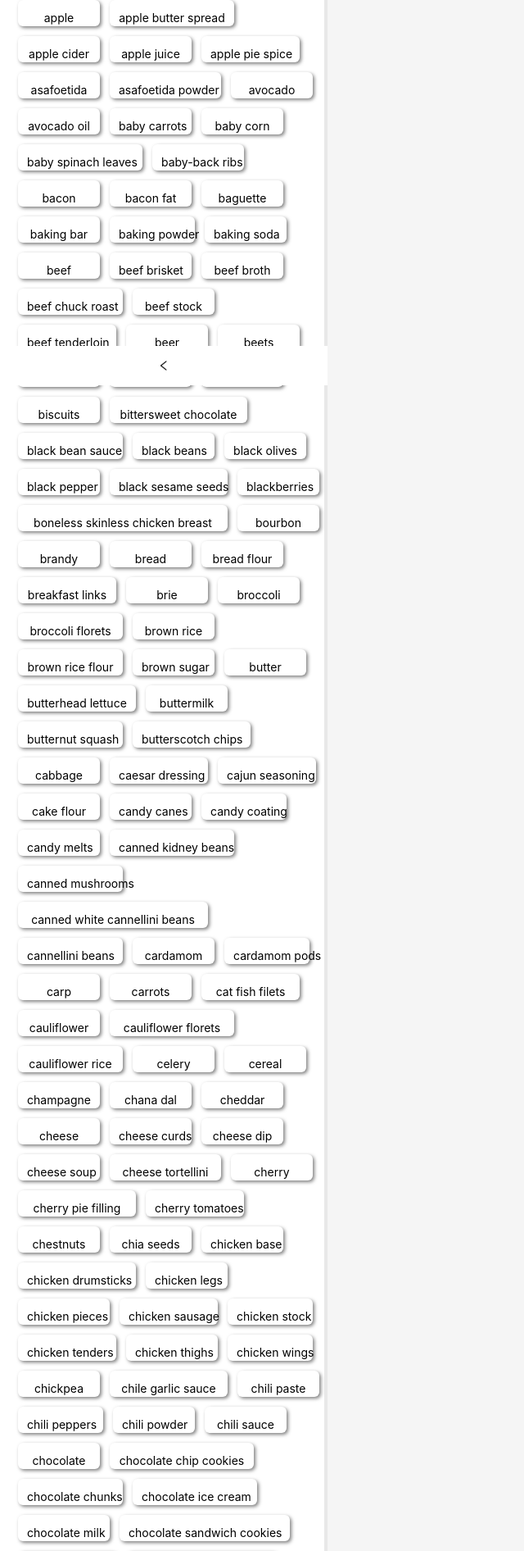
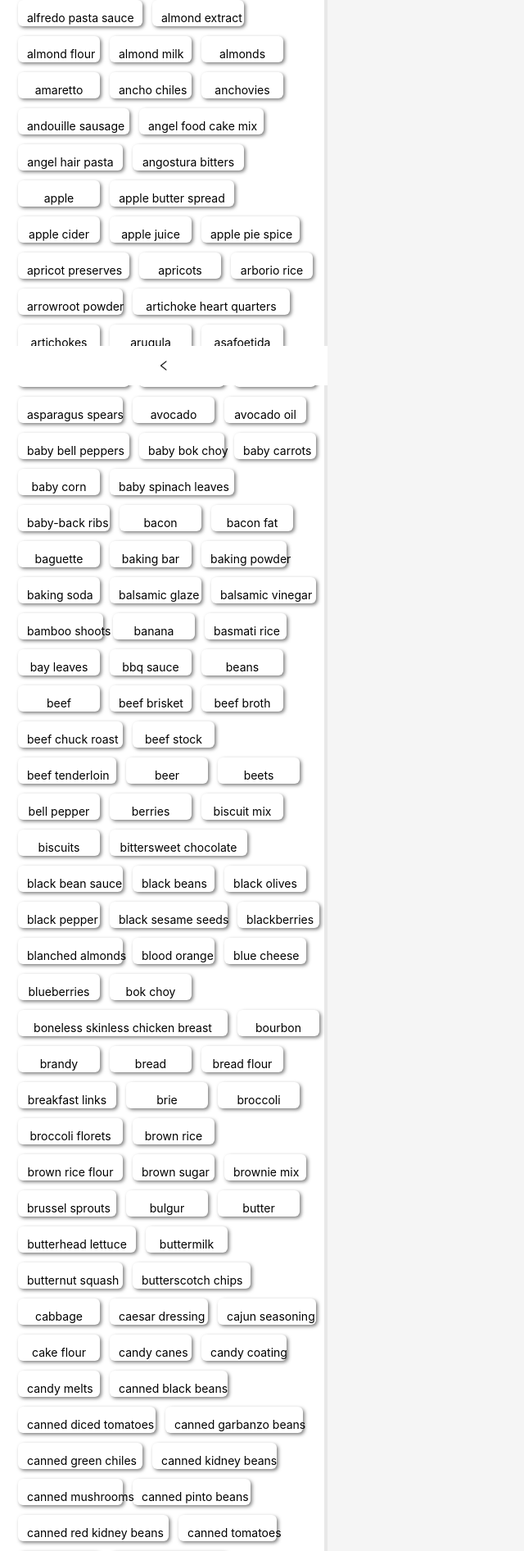
Before and after one commit to parulchaddha/TasteBud-AI, a React (Create React App) app in the folder tastebud/: page /Pantry in a window 1280 px wide. Shown: the part 330-2222 px from the top of the page at 82% size, without its empty margins (0-640 px from the left). Built offline with nearby package versions, Linux system fonts and the light colour scheme.

Commit message:
Pantry page fixed

```diff
--- a/tastebud/src/Components/ingredientData.js
+++ b/tastebud/src/Components/ingredientData.js
@@ -1,18 +1,42 @@
 const ingredientData = [
     {"name": "5 spice powder", "id": 1002002},
+    {"name": "acorn squash", "id": 11482},
+    {"name": "adobo sauce", "id": 6979},
+    {"name": "agave nectar", "id": 19912},
+    {"name": "ahi tuna", "id": 15117},
     {"name": "alfredo pasta sauce", "id": 93606},
     {"name": "almond extract", "id": 1002050},
+    {"name": "almond flour", "id": 93740},
+    {"name": "almond milk", "id": 93607},
     {"name": "almonds", "id": 12061},
-    {"name": "amaretto", "id": 10014534},,
+    {"name": "amaretto", "id": 10014534},
+    {"name": "ancho chiles", "id": 10211962},
+    {"name": "anchovies", "id": 15001},
+    {"name": "andouille sausage", "id": 7064},
+    {"name": "angel food cake mix", "id": 18087},
+    {"name": "angel hair pasta", "id": 10020420},
+    {"name": "angostura bitters", "id": 93653},
     {"name": "apple", "id": 9003},
     {"name": "apple butter spread", "id": 19294},
     {"name": "apple cider", "id": 1009016},
     {"name": "apple juice", "id": 9016},
     {"name": "apple pie spice", "id": 1042035},
+    {"name": "apricot preserves", "id": 19719},
+    {"name": "apricots", "id": 9021},
+    {"name": "arborio rice", "id": 10020052},
+    {"name": "arrowroot powder", "id": 20003},
+    {"name": "artichoke heart quarters", "id": 93828},
+    {"name": "artichokes", "id": 11007},
+    {"name": "arugula", "id": 11959},
     {"name": "asafoetida", "id": 1032035},
     {"name": "asafoetida powder", "id": 0},
+    {"name": "asiago cheese", "id": 1001033},
+    {"name": "asian pear", "id": 9252},
+    {"name": "asparagus spears", "id": 11011},
     {"name": "avocado", "id": 9037},
     {"name": "avocado oil", "id": 4581},
+    {"name": "baby bell peppers", "id": 10311821},
+    {"name": "baby bok choy", "id": 93636},
     {"name": "baby carrots", "id": 11960},
     {"name": "baby corn", "id": 10011168},
     {"name": "baby spinach leaves", "id": 11457},
@@ -23,6 +47,14 @@ const ingredientData = [
     {"name": "baking bar", "id": 19078},
     {"name": "baking powder", "id": 18371},
     {"name": "baking soda", "id": 18372},
+    {"name": "balsamic glaze", "id": 98998},
+    {"name": "balsamic vinegar", "id": 2069},
+    {"name": "bamboo shoots", "id": 11028},
+    {"name": "banana", "id": 9040},
+    {"name": "basmati rice", "id": 10020444},
+    {"name": "bay leaves", "id": 2004},
+    {"name": "bbq sauce", "id": 6150},
+    {"name": "beans", "id": 16069},
     {"name": "beef", "id": 23572},
     {"name": "beef brisket", "id": 13023},
     {"name": "beef broth", "id": 6008},
@@ -42,6 +74,11 @@ const ingredientData = [
     {"name": "black pepper", "id": 1002030},
     {"name": "black sesame seeds", "id": 10012023},
     {"name": "blackberries", "id": 9042},
+    {"name": "blanched almonds", "id": 12062},
+    {"name": "blood orange", "id": 1009200},
+    {"name": "blue cheese", "id": 1004},
+    {"name": "blueberries", "id": 9050},
+    {"name": "bok choy", "id": 11116},
     {"name": "boneless skinless chicken breast", "id": 1055062},
     {"name": "bourbon", "id": 10014037},
     {"name": "brandy", "id": 10114037},
@@ -54,6 +91,9 @@ const ingredientData = [
     {"name": "brown rice", "id": 20040},
     {"name": "brown rice flour", "id": 20090},
     {"name": "brown sugar", "id": 19334},
+    {"name": "brownie mix", "id": 18632},
+    {"name": "brussel sprouts", "id": 11098},
+    {"name": "bulgur", "id": 20012},
     {"name": "butter", "id": 1001},
     {"name": "butterhead lettuce", "id": 11250},
     {"name": "buttermilk", "id": 1230},
@@ -66,10 +106,24 @@ const ingredientData = [
     {"name": "candy canes", "id": 93759},
     {"name": "candy coating", "id": 98857},
     {"name": "candy melts", "id": 93775},
+    {"name": "canned black beans", "id": 16018},
+    {"name": "canned diced tomatoes", "id": 11531},
+    {"name": "canned garbanzo beans", "id": 16058},
+    {"name": "canned green chiles", "id": 11980},
     {"name": "canned kidney beans", "id": 16034},
     {"name": "canned mushrooms", "id": 11264},
+    {"name": "canned pinto beans", "id": 16044},
+    {"name": "canned red kidney beans", "id": 10016034},
+    {"name": "canned tomatoes", "id": 10011693},
+    {"name": "canned tuna", "id": 10115121},
+    {"name": "canned white beans", "id": 16051},
     {"name": "canned white cannellini beans", "id": 10016051},
     {"name": "cannellini beans", "id": 10716050},
+    {"name": "cantaloupe", "id": 9181},
+    {"name": "capers", "id": 2054},
+    {"name": "caramel sauce", "id": 19364},
+    {"name": "caramels", "id": 19074},
+    {"name": "caraway seed", "id": 2005},
     {"name": "cardamom", "id": 2006},
     {"name": "cardamom pods", "id": 1002006},
     {"name": "carp", "id": 15008},
@@ -79,6 +133,10 @@ const ingredientData = [
     {"name": "cauliflower florets", "id": 10011135},
     {"name": "cauliflower rice", "id": 10111135},
     {"name": "celery", "id": 11143},
+    {"name": "celery ribs", "id": 10111143},
+    {"name": "celery root", "id": 11141},
+    {"name": "celery salt", "id": 1052047},
+    {"name": "celery seed", "id": 2007},
     {"name": "cereal", "id": 8029},
     {"name": "champagne", "id": 10043155},
     {"name": "chana dal", "id": 99236},
@@ -94,6 +152,10 @@ const ingredientData = [
     {"name": "chestnuts", "id": 12098},
     {"name": "chia seeds", "id": 12006},
     {"name": "chicken base", "id": 6080},
+    {"name": "chicken bouillon", "id": 6480},
+    {"name": "chicken bouillon granules", "id": 1006080},
+    {"name": "chicken breasts", "id": 5062},
+    {"name": "chicken broth", "id": 6194},
     {"name": "chicken drumsticks", "id": 5066},
     {"name": "chicken legs", "id": 5075},
     {"name": "chicken pieces", "id": 1005006},
@@ -108,6 +170,10 @@ const ingredientData = [
     {"name": "chili peppers", "id": 11962},
     {"name": "chili powder", "id": 2009},
     {"name": "chili sauce", "id": 6972},
+    {"name": "chipotle chiles in adobo", "id": 11632},
+    {"name": "chipotle chilies", "id": 98839},
+    {"name": "chipotle peppers in adobo", "id": 99223},
+    {"name": "chive & onion cream cheese spread", "id": 93748},
     {"name": "chocolate", "id": 19081},
     {"name": "chocolate chip cookies", "id": 28027},
     {"name": "chocolate chunks", "id": 10419903},
@@ -119,6 +185,10 @@ const ingredientData = [
     {"name": "chorizo sausage", "id": 7019},
     {"name": "cider vinegar", "id": 2048},
     {"name": "cilantro", "id": 11165},
+    {"name": "cinnamon roll", "id": 99020},
+    {"name": "cinnamon stick", "id": 1002010},
+    {"name": "cinnamon sugar", "id": 10219335},
+    {"name": "cinnamon swirl bread", "id": 18047},
     {"name": "clam juice", "id": 14187},
     {"name": "clams", "id": 15157},
     {"name": "clarified butter", "id": 93632},
@@ -128,6 +198,7 @@ const ingredientData = [
     {"name": "cocoa nibs", "id": 98846},
     {"name": "cocoa powder", "id": 19165},
     {"name": "coconut", "id": 12104},
+    {"name": "coconut aminos", "id": 98929},
     {"name": "coconut butter", "id": 93746},
     {"name": "coconut cream", "id": 12115},
     {"name": "coconut extract", "id": 1032050},
@@ -141,10 +212,18 @@ const ingredientData = [
     {"name": "cola", "id": 14400},
     {"name": "colby jack", "id": 1011},
     {"name": "collard greens", "id": 11161},
+    {"name": "condensed cream of celery soup", "id": 6010},
+    {"name": "condensed cream of mushroom soup", "id": 6147},
+    {"name": "confectioner's swerve", "id": 99084},
     {"name": "cooked bacon", "id": 10862},
     {"name": "cooked brown rice", "id": 20041},
     {"name": "cooked chicken breast", "id": 5064},
+    {"name": "cooked ham", "id": 10802},
+    {"name": "cooked long grain rice", "id": 10220445},
     {"name": "cooked pasta", "id": 20421},
+    {"name": "cooked polenta", "id": 1008166},
+    {"name": "cooked quinoa", "id": 20137},
+    {"name": "cooked wild rice", "id": 20088},
     {"name": "cookies", "id": 10118192},
     {"name": "coriander", "id": 2012},
     {"name": "corn", "id": 11168},
@@ -152,6 +231,13 @@ const ingredientData = [
     {"name": "corn chips", "id": 19003},
     {"name": "corn flakes cereal", "id": 8020},
     {"name": "corn flour", "id": 20019},
+    {"name": "corn kernels", "id": 11172},
+    {"name": "corn oil", "id": 42289},
+    {"name": "corn tortillas", "id": 18363},
+    {"name": "cornbread", "id": 18023},
+    {"name": "corned beef", "id": 13346},
+    {"name": "cornish hens", "id": 5307},
+    {"name": "cornmeal", "id": 35137},
     {"name": "cornstarch", "id": 20027},
     {"name": "cotija cheese", "id": 1001019},
     {"name": "cottage cheese", "id": 1012},
@@ -189,12 +275,24 @@ const ingredientData = [
     {"name": "dark sesame oil", "id": 1004058},
     {"name": "dates", "id": 9087},
     {"name": "deep dish pie crust", "id": 18945},
+    {"name": "deli ham", "id": 10010151},
+    {"name": "deli turkey", "id": 7259},
+    {"name": "dessert oats", "id": 8121},
+    {"name": "dessert wine", "id": 10014057},
+    {"name": "diced ham", "id": 99186},
     {"name": "diet pop", "id": 14146},
     {"name": "dijon mustard", "id": 1002046},
+    {"name": "dill", "id": 2045},
+    {"name": "dill pickles", "id": 10011937},
+    {"name": "hot dog", "id": 21118},
     {"name": "double cream", "id": 1011053},
     {"name": "dried apricots", "id": 9032},
     {"name": "dried basil", "id": 2003},
     {"name": "dried cherries", "id": 93822},
+    {"name": "dried chorizo", "id": 99233},
+    {"name": "dried cranberries", "id": 9079},
+    {"name": "dried dill", "id": 2017},
+    {"name": "dried onion", "id": 11284},
     {"name": "dried porcini mushrooms", "id": 10011268},
     {"name": "dried rubbed sage", "id": 1002038},
     {"name": "dried thyme", "id": 2042},
```
Also changed, not shown: 1 other file (tests, documents, lock files or other folders).
